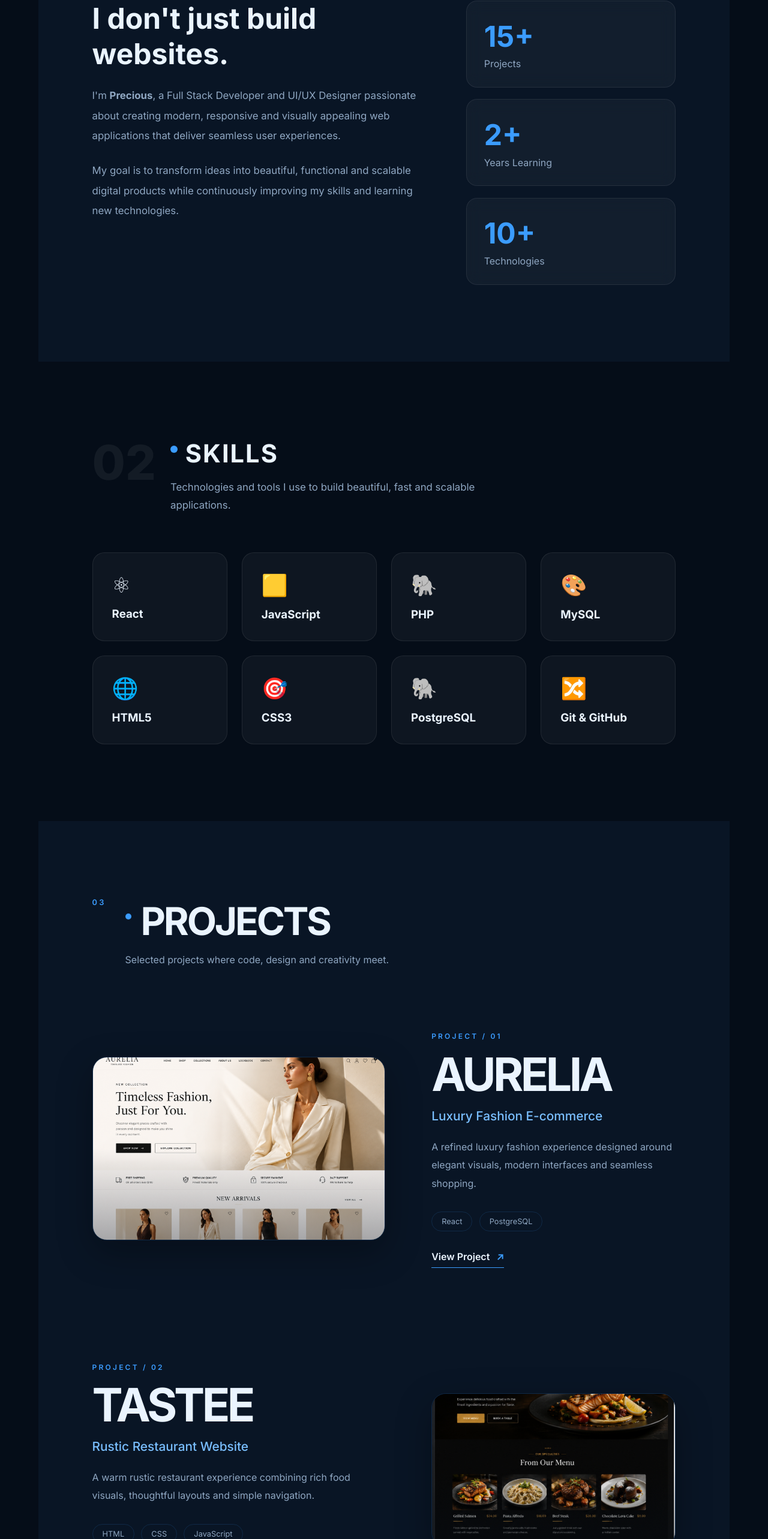
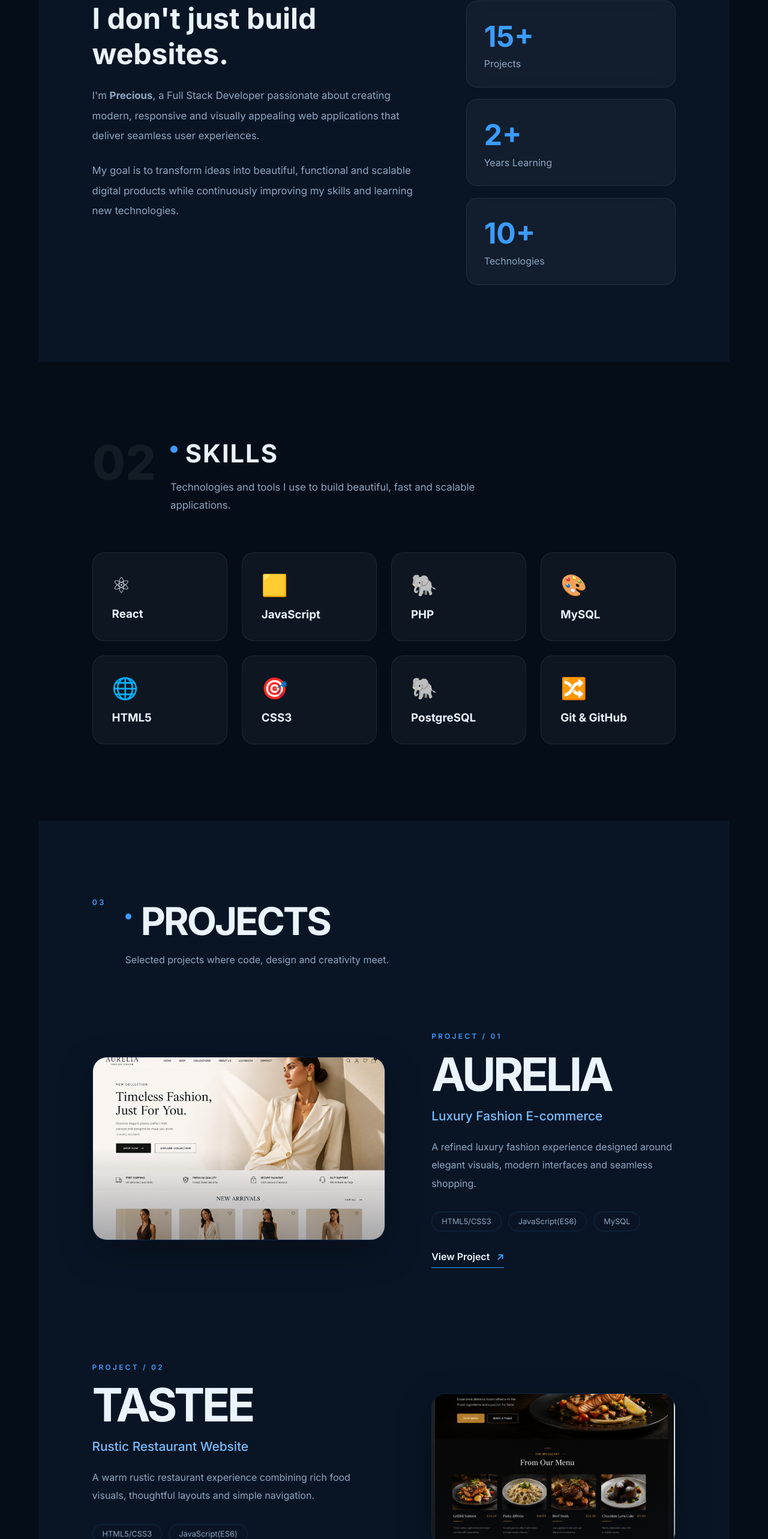
Before and after one commit to amarakwueprecious/precious, a React (Vite) app: page / in a window 1280 px wide. Shown: the part 1087-3653 px from the top of the page at 60% size. Built offline with nearby package versions, Linux system fonts and the light colour scheme.

Commit message:
made some changes

```diff
--- a/src/sections/About.jsx
+++ b/src/sections/About.jsx
@@ -28,8 +28,8 @@ function About() {
           </h3>
 
           <p>
-            I'm <strong>Precious</strong>, a Full Stack Developer and UI/UX
-            Designer passionate about creating modern, responsive and visually
+            I'm <strong>Precious</strong>, a Full Stack Developer
+            passionate about creating modern, responsive and visually
             appealing web applications that deliver seamless user experiences.
           </p>
 
--- a/src/sections/Experience.jsx
+++ b/src/sections/Experience.jsx
@@ -9,19 +9,21 @@ const experiences = [
       "Building responsive web applications, e-commerce experiences and database-driven platforms using modern frontend and backend technologies.",
   },
   {
-    year: "2024 — 2025",
-    role: "Web Developer",
-    company: "Trinity Tech",
+    year: "2 year Experience",
+    role: "Junior Full-Stack Developer",
+    company: "Trinity Computer School",
     description:
       "Worked on modern web interfaces, responsive layouts and functional digital experiences.",
   },
   {
-    year: "2024 — PRESENT",
-    role: "UI / UX Designer",
-    company: "Independent Designer",
+    year: "1 year",
+    role: "Full-Stack Development Training",
+    company: "Trinity Computer School",
     description:
-      "Designing clean interfaces and thoughtful user experiences focused on usability and visual clarity.",
+      "",
   },
+
+
 ];
 
 function Experience() {
--- a/src/sections/Projects.jsx
+++ b/src/sections/Projects.jsx
@@ -9,7 +9,7 @@ const projects = [
     category: "Luxury Fashion E-commerce",
     description:
       "A refined luxury fashion experience designed around elegant visuals, modern interfaces and seamless shopping.",
-    tech: ["React",  "PostgreSQL"],
+    tech: ["HTML5/CSS3", "JavaScript(ES6)", "MySQL"],
     image: aurelia,
   },
 
@@ -19,7 +19,7 @@ const projects = [
     category: "Rustic Restaurant Website",
     description:
       "A warm rustic restaurant experience combining rich food visuals, thoughtful layouts and simple navigation.",
-    tech: ["HTML", "CSS", "JavaScript"],
+    tech: ["HTML5/CSS3", "JavaScript(ES6)"],
     image: tastee,
   },
 ];
```
